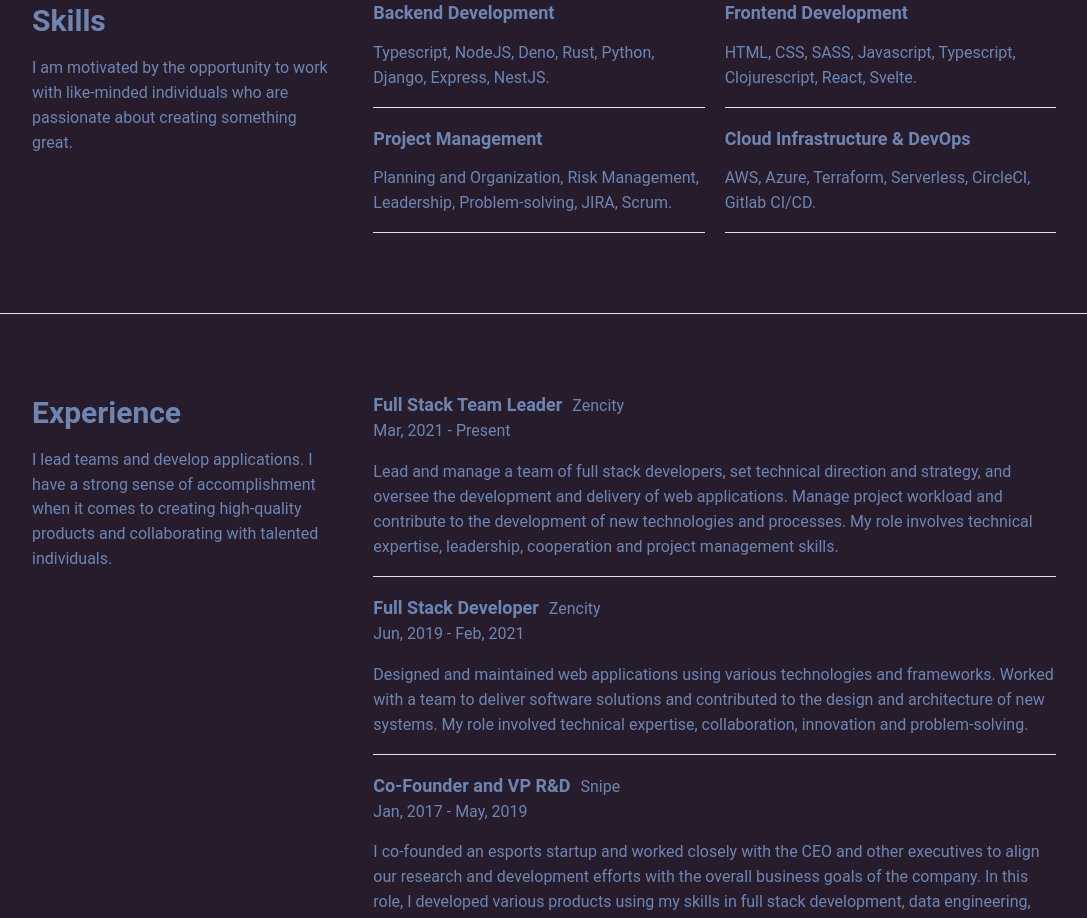
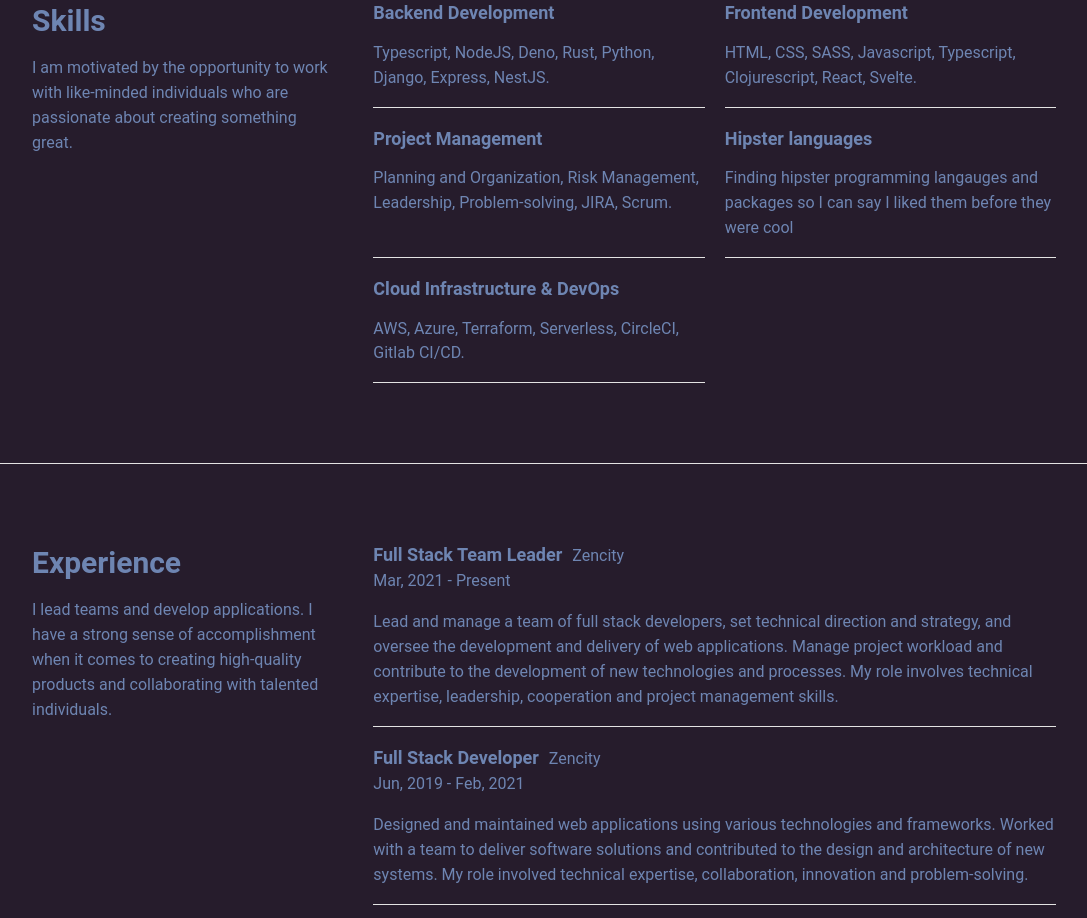
Before and after one commit to Strafer14/Strafer14.github.io, a Svelte app: page / in a window 1280 px wide. Shown: the part 800-1718 px from the top of the page, without its empty margins (96-1183 px from the left). Built offline with nearby package versions, Linux system fonts and the light colour scheme.

Commit message:
update the most important skill

```diff
--- a/src/sections/Skills/Skills.svelte
+++ b/src/sections/Skills/Skills.svelte
@@ -27,6 +27,10 @@
         paragraphContent="Planning and Organization, Risk Management, Leadership, Problem-solving, JIRA, Scrum."
       />
       <Skill
+        titleLabel="Hipster languages"
+        paragraphContent="Finding hipster programming langauges and packages so I can say I liked them before they were cool"
+      />
+      <Skill
         titleLabel="Cloud Infrastructure & DevOps"
         paragraphContent="AWS, Azure, Terraform, Serverless, CircleCI, Gitlab CI/CD."
       />
```
